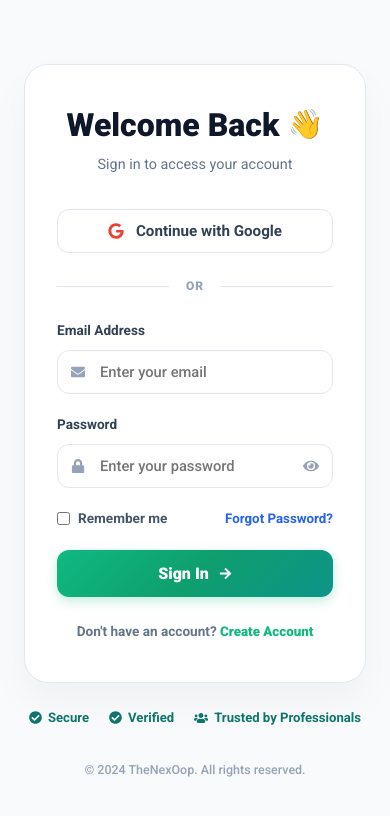
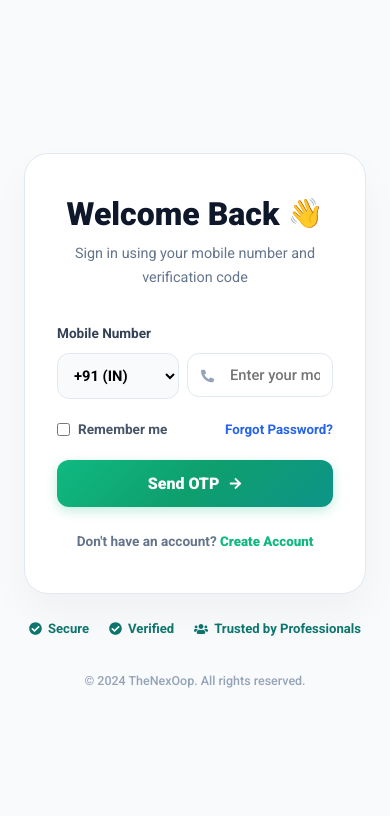
Before and after one commit to HitaishiDevarapalli/VENTURO, a React (Vite) app: page / in a window 390 px wide. Shown: the top 816 px of the page. Built offline with nearby package versions, Linux system fonts and the light colour scheme.

Commit message:
feat-add-mobile-otp-login-flow

```diff
--- a/src/components/LoginPage.tsx
+++ b/src/components/LoginPage.tsx
@@ -26,6 +26,12 @@ export const LoginPage: React.FC = () => {
   const [password, setPassword] = useState('');
   const [showPassword, setShowPassword] = useState(false);
   const [rememberMe, setRememberMe] = useState(false);
+
+  // New Phone OTP login states
+  const [loginMobile, setLoginMobile] = useState('');
+  const [loginOtpSent, setLoginOtpSent] = useState(false);
+  const [loginOtpInput, setLoginOtpInput] = useState('');
+  const [countryCode, setCountryCode] = useState('+91');
 
   // Register inputs
   const [registerName, setRegisterName] = useState('');
@@ -416,76 +422,80 @@ export const LoginPage: React.FC = () => {
                 Welcome Back <span style={{ fontSize: '1.8rem' }}>👋</span>
               </h1>
               <p style={{ margin: 0, fontSize: '0.9rem', color: '#64748B' }}>
-                Sign in to access your account
+                Sign in using your mobile number and verification code
               </p>
             </div>
 
-            {/* Google SSO Button */}
-            <button
-              type="button"
-              onClick={handleGoogleLogin}
+             {/* Form Fields */}
+             <form
+               onSubmit={(e) => {
+                 e.preventDefault();
+                 setError('');
+                 setSuccess('');
+                 if (!loginOtpSent) {
+                   if (!loginMobile.trim() || loginMobile.length < 10) {
+                     setError('Please enter a valid 10-digit mobile number');
+                     return;
+                   }
+                   setLoading(true);
+                   setTimeout(() => {
+                     setLoading(false);
+                     setLoginOtpSent(true);
+                     const code = Math.floor(100000 + Math.random() * 900000).toString();
+                     setGeneratedOtp(code);
+                     setResendTimer(60);
+                     setSimulatedSms({ mobile: loginMobile, otp: code });
+                     setTimeout(() => setSimulatedSms(null), 15000);
+                     setSuccess(`Verification code sent to ${countryCode} ${loginMobile}`);
+                   }, 800);
+                 } else {
+                   if (loginOtpInput.trim() !== generatedOtp) {
+                     setError('Incorrect OTP code. Please try again.');
+                     return;
+                   }
+                   setLoading(true);
+                   setTimeout(() => {
+                     setLoading(false);
+                     loginWithGmail(`${loginMobile}@gmail.com`, 'Verified Investor');
+                   }, 800);
+                 }
+               }}
+               style={{ display: 'flex', flexDirection: 'column', gap: '20px' }}
+             >
+               {!loginOtpSent ? (
+                 <div>
+                   <label style={{ display: 'block', fontSize: '0.85rem', fontWeight: 700, color: '#334155', marginBottom: '8px' }}>
+                     Mobile Number
+                   </label>
+                   <div style={{ position: 'relative', display: 'flex', gap: '8px' }}>
+                     <select
+                       value={countryCode}
+                       onChange={(e) => setCountryCode(e.target.value)}
                        style={{
-                width: '100%',
                          padding: '12px',
                          borderRadius: '12px',
-                border: '1px solid #E2E8F0',
-                backgroundColor: '#FFFFFF',
-                color: '#334155',
-                fontSize: '0.95rem',
+                         border: '1.5px solid #E2E8F0',
+                         backgroundColor: '#F8FAFC',
+                         fontSize: '0.92rem',
                          fontWeight: 600,
-                cursor: 'pointer',
-                display: 'flex',
-                alignItems: 'center',
-                justifyContent: 'center',
-                gap: '12px',
-                transition: 'all 0.2s',
-                boxShadow: '0 2px 4px rgba(0, 0, 0, 0.02)',
-              }}
-              onMouseEnter={(e) => {
-                e.currentTarget.style.backgroundColor = '#F8FAFC';
-                e.currentTarget.style.borderColor = '#CBD5E1';
-              }}
-              onMouseLeave={(e) => {
-                e.currentTarget.style.backgroundColor = '#FFFFFF';
-                e.currentTarget.style.borderColor = '#E2E8F0';
+                         outline: 'none',
+                         cursor: 'pointer'
                        }}
                      >
-              <FaGoogle style={{ color: '#EA4335', fontSize: '16px' }} />
-              <span>Continue with Google</span>
-            </button>
-
-            {/* Divider */}
-            <div
-              style={{
-                display: 'flex',
-                alignItems: 'center',
-                margin: '24px 0',
-                color: '#94A3B8',
-                fontSize: '0.75rem',
-                fontWeight: 800,
-                letterSpacing: '1px',
-              }}
-            >
-              <div style={{ flex: 1, height: '1px', backgroundColor: '#E2E8F0' }} />
-              <span style={{ padding: '0 16px' }}>OR</span>
-              <div style={{ flex: 1, height: '1px', backgroundColor: '#E2E8F0' }} />
-            </div>
-
-            {/* Form Fields */}
-            <form onSubmit={handleLoginSubmit} style={{ display: 'flex', flexDirection: 'column', gap: '20px' }}>
-              {/* Email Address */}
-              <div>
-                <label style={{ display: 'block', fontSize: '0.85rem', fontWeight: 700, color: '#334155', marginBottom: '8px' }}>
-                  Email Address
-                </label>
-                <div style={{ position: 'relative' }}>
+                       <option value="+91">+91 (IN)</option>
+                       <option value="+1">+1 (US)</option>
+                       <option value="+44">+44 (UK)</option>
+                       <option value="+971">+971 (UAE)</option>
+                     </select>
+                     <div style={{ position: 'relative', flex: 1 }}>
                        <input
-                    type="email"
+                         type="tel"
                          required
-                    placeholder="Enter your email"
-                    value={email}
+                         maxLength={10}
+                         placeholder="Enter your mobile number"
+                         value={loginMobile}
                          onChange={(e) => {
-                      setEmail(e.target.value);
+                           setLoginMobile(e.target.value.replace(/\D/g, ''));
                            setError('');
                          }}
                          style={{
@@ -503,31 +513,35 @@ export const LoginPage: React.FC = () => {
                          onFocus={(e) => (e.currentTarget.style.borderColor = '#10B981')}
                          onBlur={(e) => (e.currentTarget.style.borderColor = '#E2E8F0')}
                        />
-                  <FaEnvelope style={{ position: 'absolute', left: '14px', top: '50%', transform: 'translateY(-50%)', color: '#94A3B8', fontSize: '14px' }} />
+                       <FaPhoneAlt style={{ position: 'absolute', left: '14px', top: '50%', transform: 'translateY(-50%)', color: '#94A3B8', fontSize: '13px' }} />
                      </div>
                    </div>
-
-              {/* Password */}
-              <div>
+                 </div>
+               ) : (
+                 <div style={{ animation: 'fadeIn 0.3s ease-out' }}>
                    <label style={{ display: 'block', fontSize: '0.85rem', fontWeight: 700, color: '#334155', marginBottom: '8px' }}>
-                  Password
+                     Enter 6-Digit OTP
                    </label>
                    <div style={{ position: 'relative' }}>
                      <input
-                    type={showPassword ? 'text' : 'password'}
-                    placeholder="Enter your password"
-                    value={password}
+                       type="text"
+                       required
+                       maxLength={6}
+                       placeholder="XXXXXX"
+                       value={loginOtpInput}
                        onChange={(e) => {
-                      setPassword(e.target.value);
+                         setLoginOtpInput(e.target.value.replace(/\D/g, ''));
                          setError('');
                        }}
                        style={{
                          width: '100%',
-                      padding: '12px 42px 12px 42px',
+                         padding: '12px 12px 12px 42px',
                          borderRadius: '12px',
                          border: '1.5px solid #E2E8F0',
-                      fontSize: '0.92rem',
-                      fontWeight: 500,
+                         fontSize: '1.1rem',
+                         fontWeight: 700,
+                         letterSpacing: '6px',
+                         textAlign: 'left',
                          outline: 'none',
                          color: '#0F172A',
                          boxSizing: 'border-box',
@@ -537,27 +551,32 @@ export const LoginPage: React.FC = () => {
                        onBlur={(e) => (e.currentTarget.style.borderColor = '#E2E8F0')}
                      />
                      <FaLock style={{ position: 'absolute', left: '14px', top: '50%', transform: 'translateY(-50%)', color: '#94A3B8', fontSize: '14px' }} />
+                   </div>
+                   <div style={{ display: 'flex', justifyContent: 'space-between', alignItems: 'center', marginTop: '10px', fontSize: '0.82rem' }}>
+                     <span style={{ color: '#64748B' }}>
+                       OTP sent to {countryCode} {loginMobile}
+                     </span>
+                     {resendTimer > 0 ? (
+                       <span style={{ color: '#94A3B8', fontWeight: 600 }}>Resend in {resendTimer}s</span>
+                     ) : (
                        <button
                          type="button"
-                    onClick={() => setShowPassword(!showPassword)}
-                    style={{
-                      position: 'absolute',
-                      right: '14px',
-                      top: '50%',
-                      transform: 'translateY(-50%)',
-                      background: 'none',
-                      border: 'none',
-                      color: '#94A3B8',
-                      cursor: 'pointer',
-                      padding: 0,
-                      display: 'flex',
-                      alignItems: 'center',
+                         onClick={() => {
+                           const code = Math.floor(100000 + Math.random() * 900000).toString();
+                           setGeneratedOtp(code);
+                           setResendTimer(60);
+                           setSimulatedSms({ mobile: loginMobile, otp: code });
+                           setTimeout(() => setSimulatedSms(null), 15000);
+                           setSuccess('New verification code sent');
                          }}
+                         style={{ background: 'none', border: 'none', color: '#10B981', fontWeight: 700, cursor: 'pointer', padding: 0 }}
                        >
-                    {showPassword ? <FaEyeSlash fontSize="16px" /> : <FaEye fontSize="16px" />}
+                         Resend OTP
                        </button>
+                     )}
                    </div>
                  </div>
+               )}
 
                {/* Remember me & Forgot Password */}
               <div style={{ display: 'flex', justifyContent: 'space-between', alignItems: 'center', fontSize: '0.85rem' }}>
@@ -607,7 +626,7 @@ export const LoginPage: React.FC = () => {
                   boxShadow: '0 4px 12px rgba(16, 185, 129, 0.25)',
                 }}
               >
-                <span>Sign In</span>
+                <span>{!loginOtpSent ? 'Send OTP' : 'Verify OTP'}</span>
                 <FaArrowRight fontSize="13px" />
               </button>
             </form>
```
Lines whose indentation alone changed are shown as unchanged.
